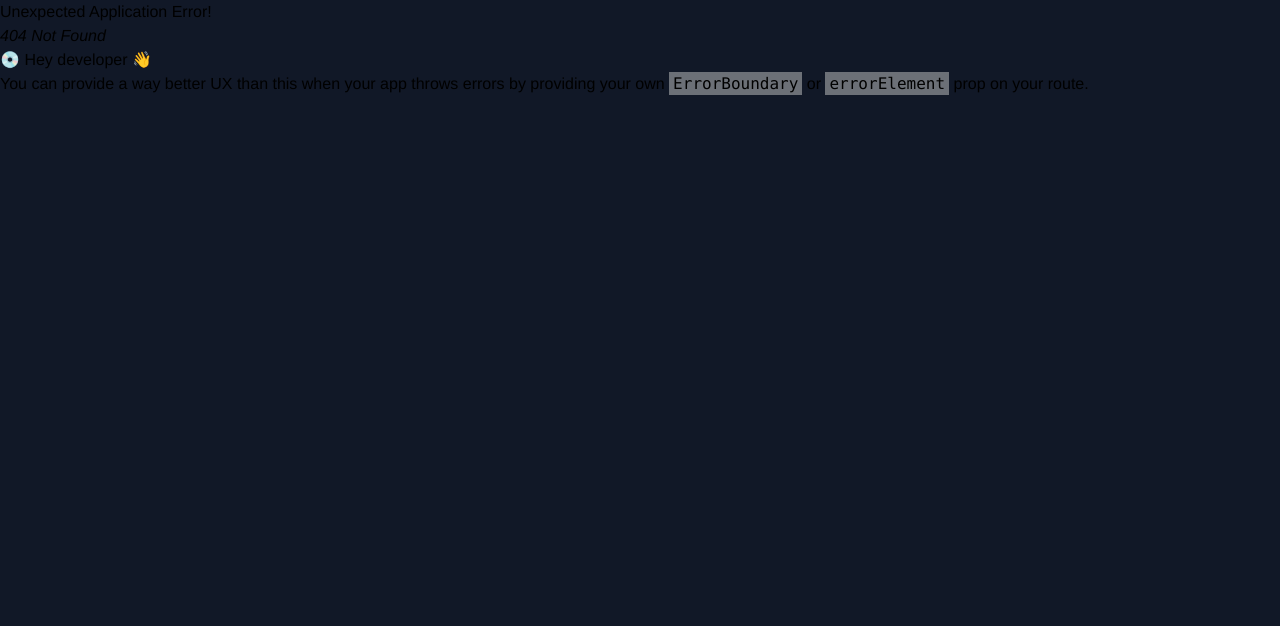
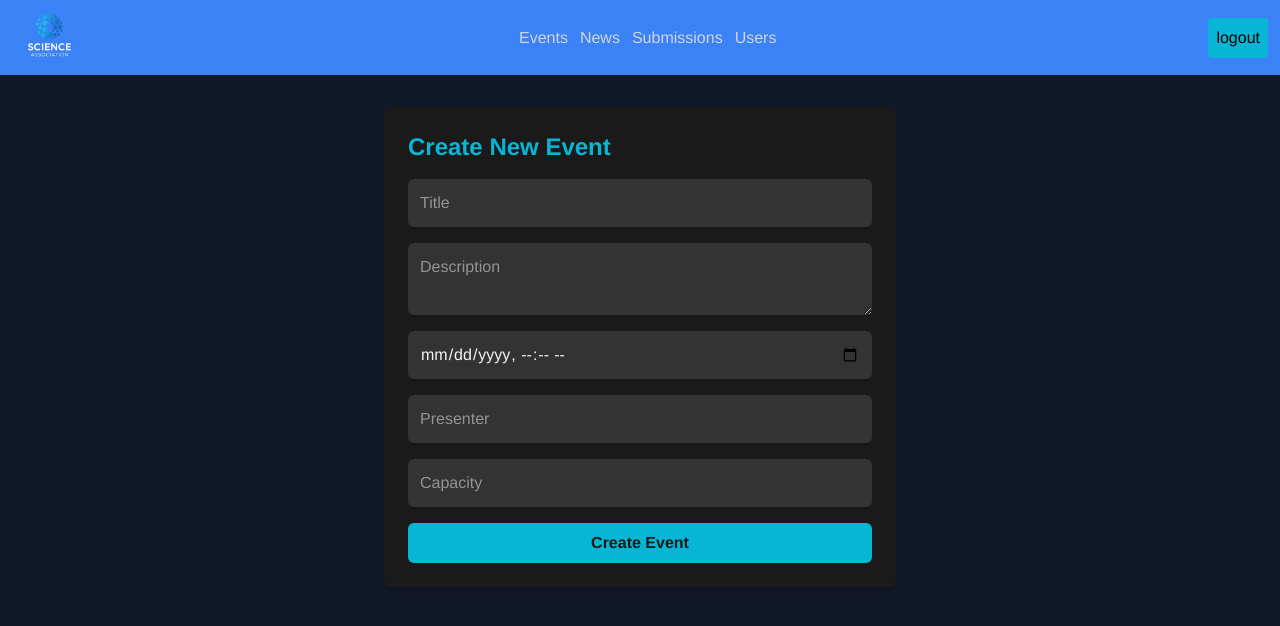
Before and after one commit to ParsaDokhtMohammadi/Scientific-Association-Website-react-mysql, a React (Vite) app in the folder client/: page /CreateEvent in a window 1280 px wide. Before the commit this address had no page. Shown: the top 626 px of the page. Built offline with nearby package versions, Linux system fonts and the light colour scheme.

Commit message:
create event page added for admin

```diff
--- a/client/src/App.jsx
+++ b/client/src/App.jsx
@@ -16,6 +16,7 @@ import UserRegistrations from "./pages/UserRegistrations";
 import SingleNews from "./pages/SingleNews";
 import EditEventForm from "./pages/EditEventForm";
 import EditNewsForm from "./pages/EditNewsForm";
+import CreateEvent from "./pages/CreateEvent";
 const App = () => {
   const router = createBrowserRouter(
     createRoutesFromElements(
@@ -28,6 +29,7 @@ const App = () => {
         <Route path="/Submission" element={<Submission></Submission>}></Route>
         <Route path="/UsersAdmin" element={<UsersAdmin></UsersAdmin>}></Route>
         <Route path="/SubmissionAdmin" element={<SubmissionAdmin></SubmissionAdmin>}></Route>
+        <Route path="/CreateEvent" element={<CreateEvent></CreateEvent>}></Route>
         <Route path="/SingleEvent/:id" element={<SingleEvent></SingleEvent>}></Route>
         <Route path="/SingleNews/:id" element={<SingleNews></SingleNews>}></Route>
         <Route path="/UserRegistrations" element={<UserRegistrations></UserRegistrations>}></Route>
--- /dev/null
+++ b/client/src/pages/CreateEvent.jsx
@@ -0,0 +1,90 @@
+import React, { useState } from "react";
+import { useCreateEventMutation } from "../services/ApiSlice";
+
+const CreateEvent = () => {
+    const [form, setForm] = useState({
+        title: "",
+        description: "",
+        date: "",
+        presenter: "",
+        capacity: "",
+        created_at: new Date().toISOString()
+    });
+    const [createEvent, { isLoading, error }] = useCreateEventMutation();
+
+    const handleChange = (e) => {
+        setForm({ ...form, [e.target.name]: e.target.value });
+    };
+
+    const handleSubmit = async (e) => {
+        e.preventDefault();
+        await createEvent(form);
+        setForm({
+            title: "",
+            description: "",
+            date: "",
+            presenter: "",
+            capacity: "",
+            created_at: new Date().toISOString()
+        });
+    };
+
+    return (
+        <div className="max-w-lg mx-auto p-6 bg-[#1A1A1A] rounded-lg shadow-lg text-[#F5F5F5]">
+            <h2 className="text-2xl font-bold text-[#06B6D4] mb-4">Create New Event</h2>
+            <form onSubmit={handleSubmit} className="flex flex-col gap-4">
+                <input
+                    name="title"
+                    value={form.title}
+                    onChange={handleChange}
+                    placeholder="Title"
+                    required
+                    className="p-3 rounded-md bg-[#333] text-[#F5F5F5]"
+                />
+                <textarea
+                    name="description"
+                    value={form.description}
+                    onChange={handleChange}
+                    placeholder="Description"
+                    required
+                    className="p-3 rounded-md bg-[#333] text-[#F5F5F5]"
+                />
+                <input
+                    name="date"
+                    type="datetime-local"
+                    value={form.date}
+                    onChange={handleChange}
+                    required
+                    className="p-3 rounded-md bg-[#333] text-[#F5F5F5]"
+                />
+                <input
+                    name="presenter"
+                    value={form.presenter}
+                    onChange={handleChange}
+                    placeholder="Presenter"
+                    required
+                    className="p-3 rounded-md bg-[#333] text-[#F5F5F5]"
+                />
+                <input
+                    name="capacity"
+                    type="number"
+                    value={form.capacity}
+                    onChange={handleChange}
+                    placeholder="Capacity"
+                    required
+                    className="p-3 rounded-md bg-[#333] text-[#F5F5F5]"
+                />
+                <button
+                    type="submit"
+                    disabled={isLoading}
+                    className="bg-[#06B6D4] hover:bg-[#0891B2] text-[#1A1A1A] font-bold py-2 px-4 rounded-md"
+                >
+                    {isLoading ? "Creating..." : "Create Event"}
+                </button>
+                {error && <p className="text-[#EF4444]">Error creating event.</p>}
+            </form>
+        </div>
+    );
+};
+
+export default CreateEvent;
--- a/client/src/pages/Events.jsx
+++ b/client/src/pages/Events.jsx
@@ -1,14 +1,35 @@
 import React from "react";
 import { useGetEventsQuery } from "../services/ApiSlice";
 import EventCard from "../components/Card";
+import { useSelector } from "react-redux";
+import { useNavigate } from "react-router";
+
 const Events = () => {
   const { data: Events, isLoading, error } = useGetEventsQuery();
+  const user = useSelector((state) => state.CurrentUser.CurrentUser);
+  const navigate = useNavigate();
 
   return (
-    <div className="flex flex-wrap gap-4 justify-center p-8">
-      {Events?.data.map((Item) => (
-        <EventCard Item={Item} tag={"Event"}></EventCard>
-      ))}
+    <div className="p-8">
+      {user?.role === "admin" && (
+        <div className="mb-4 flex justify-end">
+          <button
+            className="bg-[#06B6D4] hover:bg-[#0891B2] text-[#1A1A1A] font-bold py-2 px-4 rounded-md"
+            onClick={() => navigate("/CreateEvent")}
+          >
+            Create Event
+          </button>
+        </div>
+      )}
+      <div className="flex flex-wrap gap-4 justify-center">
+        {Events?.data?.length > 0 ? (
+          Events.data.map((Item) => (
+            <EventCard key={Item.id} Item={Item} tag={"Event"} />
+          ))
+        ) : (
+          <p className="text-[#A3A3A3]">No events available.</p>
+        )}
+      </div>
     </div>
   );
 };
--- a/client/src/services/ApiSlice.js
+++ b/client/src/services/ApiSlice.js
@@ -3,7 +3,7 @@ import { createApi, fetchBaseQuery } from "@reduxjs/toolkit/query/react";
 export const ApiSlice = createApi({
   reducerPath: "DBApi",
   baseQuery: fetchBaseQuery({ baseUrl: "http://localhost:5000" }),
-  tagTypes: ["Events", "Users", "Admins&Members", "AllSubmissions", "PendingSubmissions", "News", "eventComments", "NewsComments" , "AllRegistrations" , "Registration","EventRegister"],
+  tagTypes: ["Events", "Users", "Admins&Members", "AllSubmissions", "PendingSubmissions", "News", "eventComments", "NewsComments", "AllRegistrations", "Registration", "EventRegister"],
   endpoints: (builder) => ({
     getEvents: builder.query({
       query: () => "/getEvents",
@@ -42,18 +42,18 @@ export const ApiSlice = createApi({
     }),
     getSingleEvent: builder.query({
       query: (event_id) => `/singleEventData?id=${event_id}`,
-      providesTags : ["EventRegister"]
+      providesTags: ["EventRegister"]
     }),
-    getSingleNews : builder.query({
+    getSingleNews: builder.query({
       query: (id) => `/singleNewsData?id=${id}`
     }),
     getRegistration: builder.query({
       query: (id) => `Registration?id=${id}`,
-      providesTags : ["Registration"]
+      providesTags: ["Registration"]
     }),
-    getAllRegistration:builder.query({
-      query:(id)=>`/AllRegistration?id=${id}`,
-      providesTags : ["AllRegistrations"]
+    getAllRegistration: builder.query({
+      query: (id) => `/AllRegistration?id=${id}`,
+      providesTags: ["AllRegistrations"]
     }),
     Login: builder.mutation({
       query: (credentials) => ({
@@ -108,6 +108,14 @@ export const ApiSlice = createApi({
       }),
       invalidatesTags: ["PendingSubmissions", "AllSubmissions"],
     }),
+        createEvent: builder.mutation({
+            query: (newEvent) => ({
+                url: "/CreateEvent",
+                method: "POST",
+                body: newEvent
+            }),
+            invalidatesTags: ["Events"]
+        }),
     PromoteUser: builder.mutation({
       query: (id) => ({
         url: "/PromoteUser",
@@ -140,29 +148,29 @@ export const ApiSlice = createApi({
       }),
       invalidatesTags: ["eventComments"],
     }),
-    DeleteEventComment : builder.mutation({
-      query : (id) =>({
-        url : `DeleteEventComment?id=${id}`,
-        method : "DELETE",
-        body : {id}
+    DeleteEventComment: builder.mutation({
+      query: (id) => ({
+        url: `DeleteEventComment?id=${id}`,
+        method: "DELETE",
+        body: { id }
       }),
-      invalidatesTags : ["eventComments"]
+      invalidatesTags: ["eventComments"]
     }),
-    DeleteNewsComment : builder.mutation({
-      query : (id) =>({
-        url : `DeleteNewsComment?id=${id}`,
-        method : "DELETE",
-        body : {id}
+    DeleteNewsComment: builder.mutation({
+      query: (id) => ({
+        url: `DeleteNewsComment?id=${id}`,
+        method: "DELETE",
+        body: { id }
       }),
-      invalidatesTags : ["NewsComments"]
+      invalidatesTags: ["NewsComments"]
     }),
-    CommentOnNews : builder.mutation({
-      query : (credentials) => ({
-        url : "/CommentOnNews",
-        method:"POST",
-        body : credentials
+    CommentOnNews: builder.mutation({
+      query: (credentials) => ({
+        url: "/CommentOnNews",
+        method: "POST",
+        body: credentials
       }),
-      invalidatesTags : ["NewsComments"]
+      invalidatesTags: ["NewsComments"]
     }),
     registerUserForEvent: builder.mutation({
       query: (credentials) => ({
@@ -170,7 +178,7 @@ export const ApiSlice = createApi({
         method: 'POST',
         body: credentials,
       }),
-      invalidatesTags : ["Registration" , "AllRegistrations","EventRegister"]
+      invalidatesTags: ["Registration", "AllRegistrations", "EventRegister"]
     }),
 
     unregisterUserFromEvent: builder.mutation({
@@ -179,7 +187,7 @@ export const ApiSlice = createApi({
         method: 'POST',
         body: credentials,
       }),
-      invalidatesTags : ["Registration", "AllRegistrations","EventRegister"]
+      invalidatesTags: ["Registration", "AllRegistrations", "EventRegister"]
     }),
     editEvent: builder.mutation({
       query: (updatedEvent) => ({
@@ -198,6 +206,7 @@ editNews: builder.mutation({
       invalidatesTags: ["News"],
     }),
   }),
+
 });
 
 export const {
@@ -231,5 +240,6 @@ export const {
   useDeleteEventCommentMutation,
   useDeleteNewsCommentMutation,
   useEditEventMutation,
-  useEditNewsMutation
+  useEditNewsMutation,
+  useCreateEventMutation
 } = ApiSlice;
```
Also changed, not shown: 1 other file (tests, documents, lock files or other folders). Lines whose indentation alone changed are shown as unchanged.
